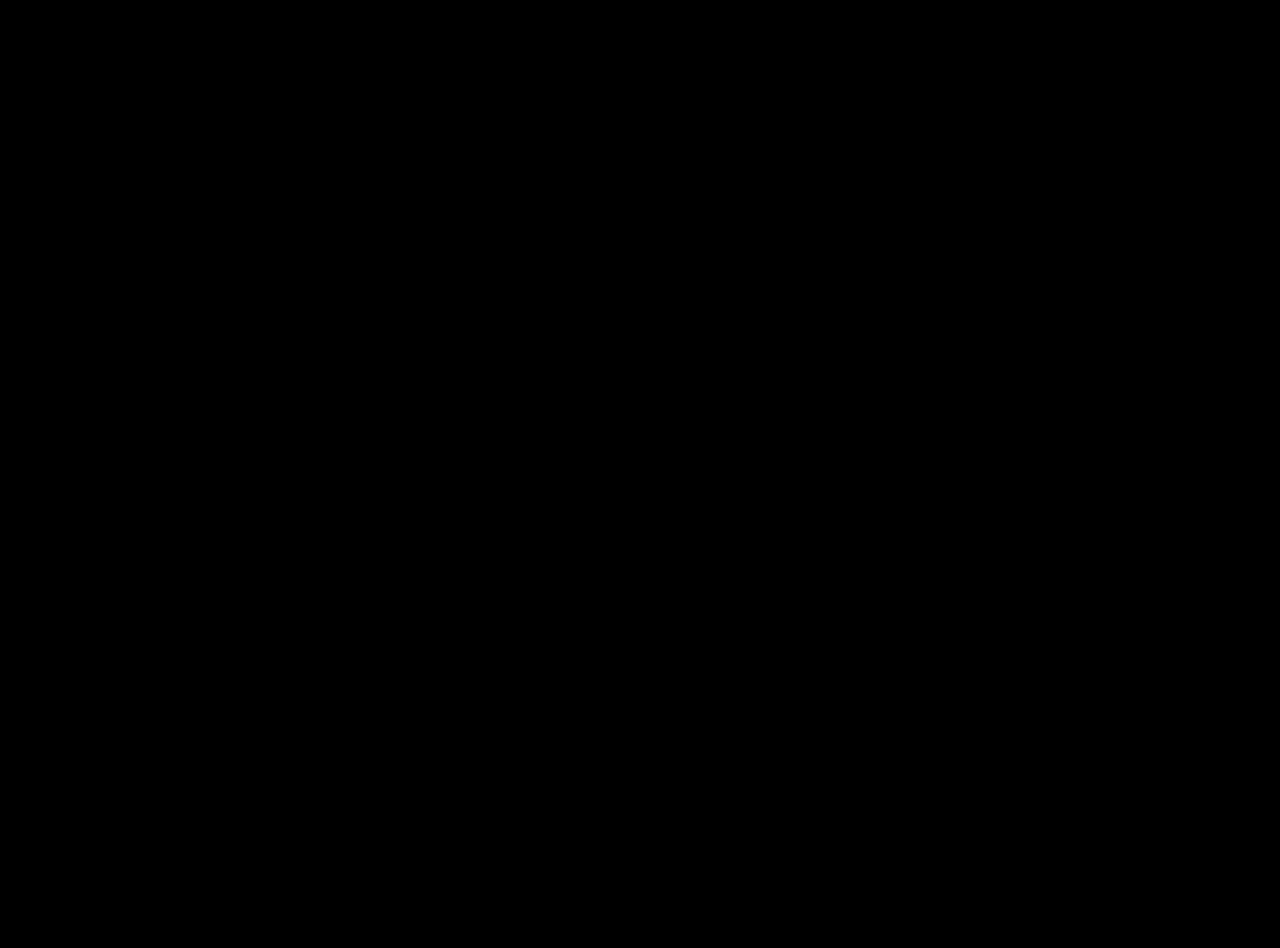
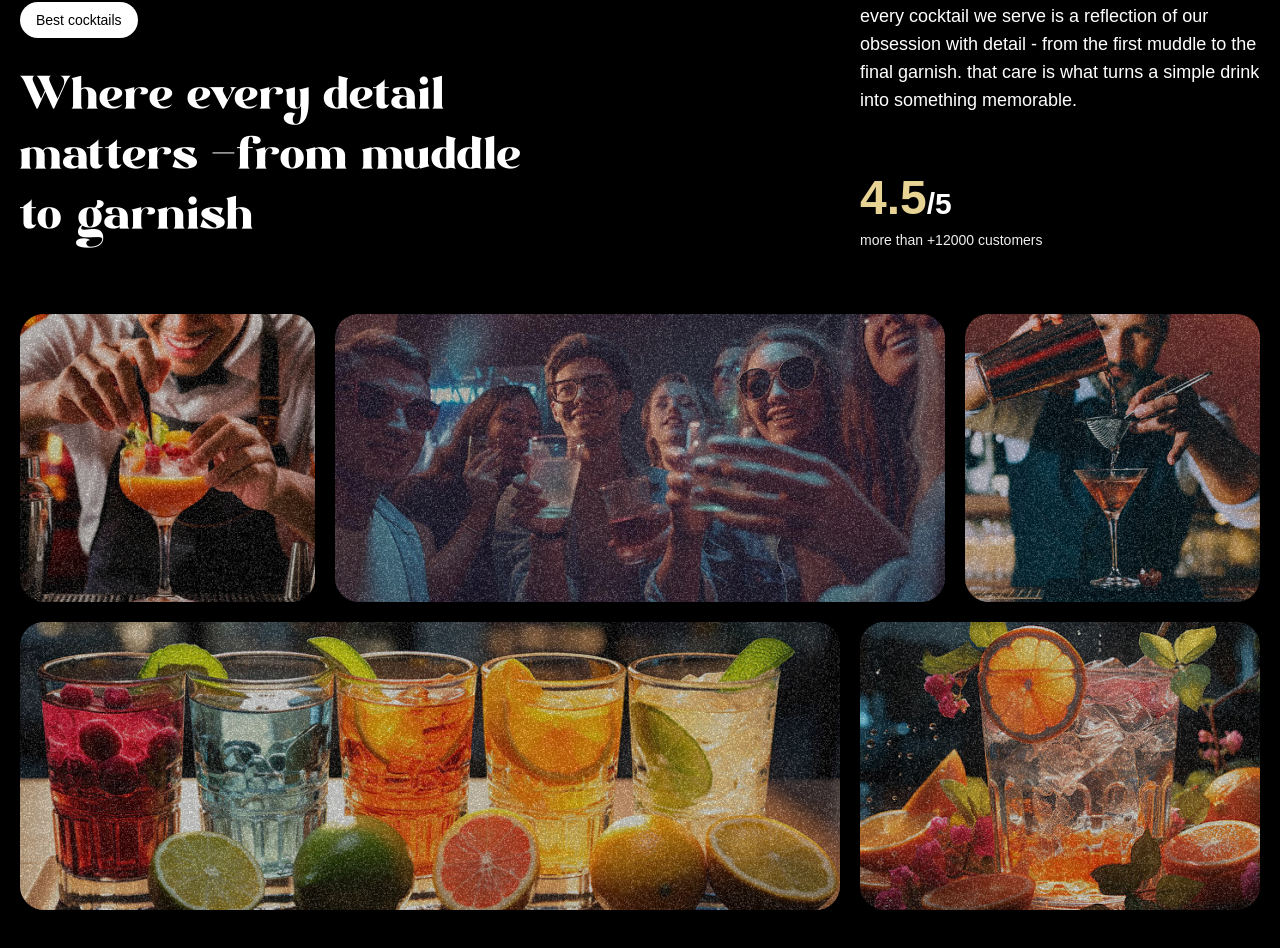
Before and after one commit to Ifechukwu-Francis/gsap_chocolates, a React (Vite) app: page / in a window 1280 px wide. Shown: the part 1710-2658 px from the top of the page. Before the commit the page ends 1600 px from the top, so only its background shows below. Built offline with nearby package versions, Linux system fonts and the light colour scheme; a web font is replaced by a local one.

Commit message:
implemented the about section

```diff
--- a/src/App.jsx
+++ b/src/App.jsx
@@ -6,6 +6,7 @@
 import React from 'react'
 import Hero from './components/Hero.jsx';
 import Cocktails from './components/Cocktails.jsx';
+import About from './components/About.jsx';
 
 const App = () => {
   return (
@@ -13,6 +14,7 @@
     <Navbar />
     <Hero  />
     <Cocktails />
+    <About  />
    </main>
   )
 }
--- /dev/null
+++ b/src/components/About.jsx
@@ -0,0 +1,91 @@
+import { useGSAP } from '@gsap/react';
+import React from 'react';
+import gsap from 'gsap';
+import { SplitText } from 'gsap/all';
+
+
+const About = () => {
+useGSAP(() => {
+    const titleSplit = SplitText.create('#about h2',{
+        type: 'words'
+    })
+
+    const scrollTimeline = gsap.timeline({
+        scrollTrigger:{
+            trigger:'#about',
+            start:'top center'
+        }
+    })
+    scrollTimeline
+    .from(titleSplit.words,{
+        opacity:0, duration:1, yPercent:100, ease:'expo.out', stagger:0.02
+    })
+    .from('.top-grid div, .bottom-grid div',{
+         opacity:0, duration:1, ease:'power1.inOut', stagger:0.04,
+    },'-=0.5')
+})
+
+  return (
+    <div id='about'>
+        <div className="mb-16 md:px-0 px-5">
+            <div className="content">
+                <div className="md:col-span-8">
+                    <p className="badge">Best cocktails</p>
+                    <h2>
+                        Where every detail matters <span className="text-white">-</span>
+                        from muddle to garnish
+                    </h2>
+                </div>
+                <div className="sub-content">
+                    <p>
+                        every cocktail we serve is a reflection of our obsession with detail -
+                        from the first muddle to the final garnish. that care is what turns a simple
+                        drink into something memorable.
+                    </p>
+                    <div>
+                        <p className='md:text-3xl text-xl font-bold'>
+                            <span>4.5</span>/5
+                        </p>
+                        <p className="text-sm text-white-100">
+                            more than +12000 customers
+                        </p>
+                    </div>
+                </div>
+            </div>
+        </div>
+        <div className="top-grid">
+            <div className="md:col-span-3">
+                <div className='noisy'/>
+                <img src="/images/abt1.png" alt="grid-img-1" />
+            </div>
+
+            <div className="md:col-span-6">
+                <div className='noisy'/>
+                <img src="/images/abt2.png" alt="grid-img-2" />
+            </div>
+
+            <div className="md:col-span-3">
+                <div className='noisy'/>
+                <img src="/images/abt5.png" alt="grid-img-5" />
+            </div>
+
+
+
+        </div>
+        <div className="bottom-grid">
+                <div className="md:col-span-8">
+                    <div className='noisy'/>
+                    <img src="/images/abt3.png" alt="grid-img-3" />
+                </div>
+
+
+                <div className="md:col-span-4">
+                    <div className='noisy'/>
+                    <img src="/images/abt4.png" alt="grid-img-4" />
+                </div>
+            </div>
+    </div>
+  )
+}
+
+export default About
```
